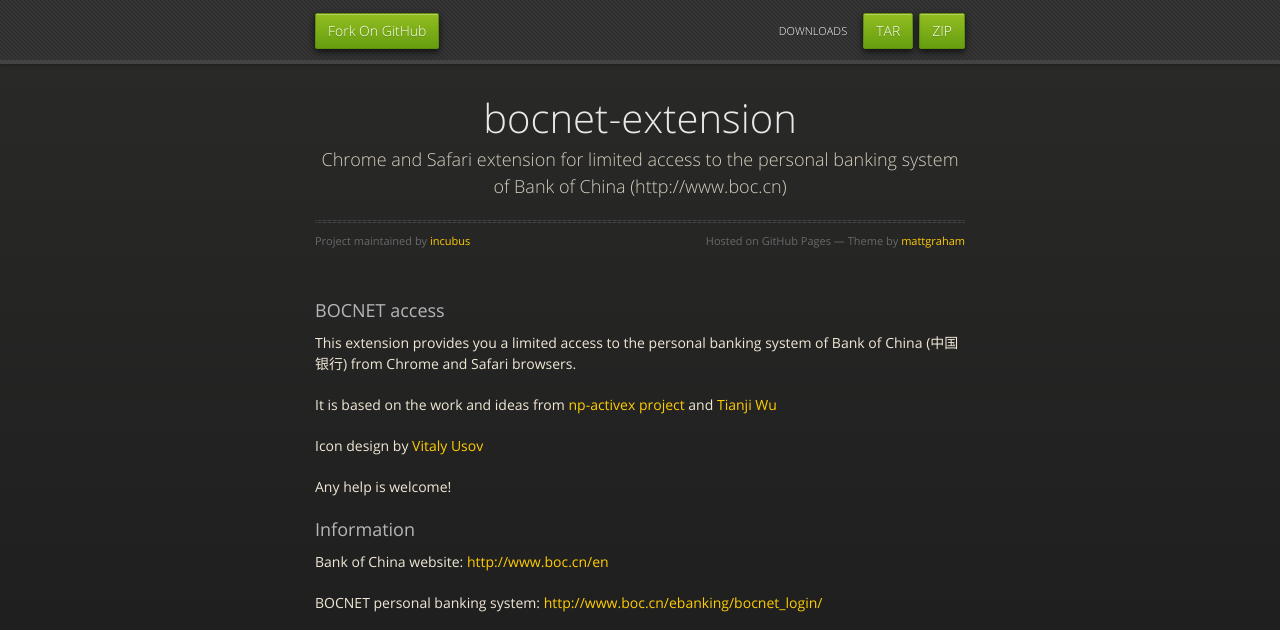
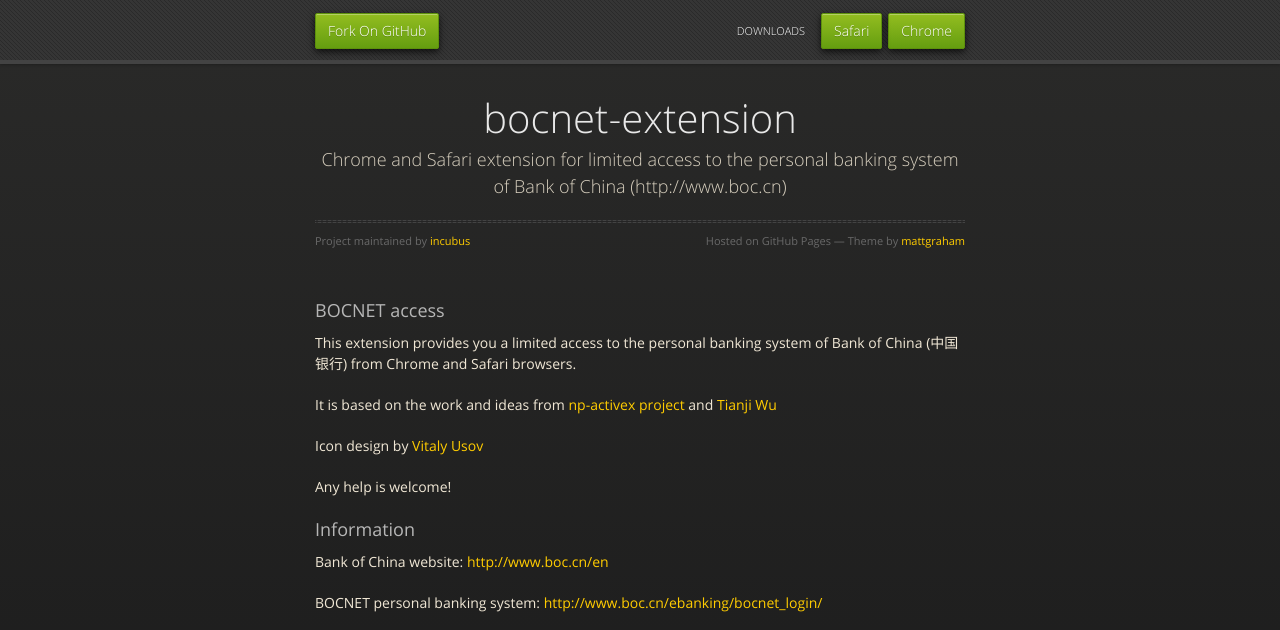
Before and after one commit to incubus/bocnet-extension, a plain HTML site: page index.html in a window 1280 px wide. Shown: the top 630 px of the page. Drawn offline with nearby package versions, Linux system fonts and the light colour scheme.

Commit message:
Update download links

```diff
--- a/index.html
+++ b/index.html
@@ -22,8 +22,8 @@
       <div id="header">
         <nav>
           <li class="fork"><a href="https://github.com/incubus/bocnet-extension">Fork On GitHub</a></li>
-          <li class="downloads"><a href="https://github.com/incubus/bocnet-extension/zipball/master">ZIP</a></li>
-          <li class="downloads"><a href="https://github.com/incubus/bocnet-extension/tarball/master">TAR</a></li>
+          <li class="downloads"><a href="https://github.com/incubus/bocnet-extension/raw/master/bocnet-extension-latest.crx">Chrome</a></li>
+          <li class="downloads"><a href="https://github.com/incubus/bocnet-extension/raw/master/bocnet-extension-latest.safariextz">Safari</a></li>
           <li class="title">DOWNLOADS</li>
         </nav>
       </div><!-- end header -->
```
